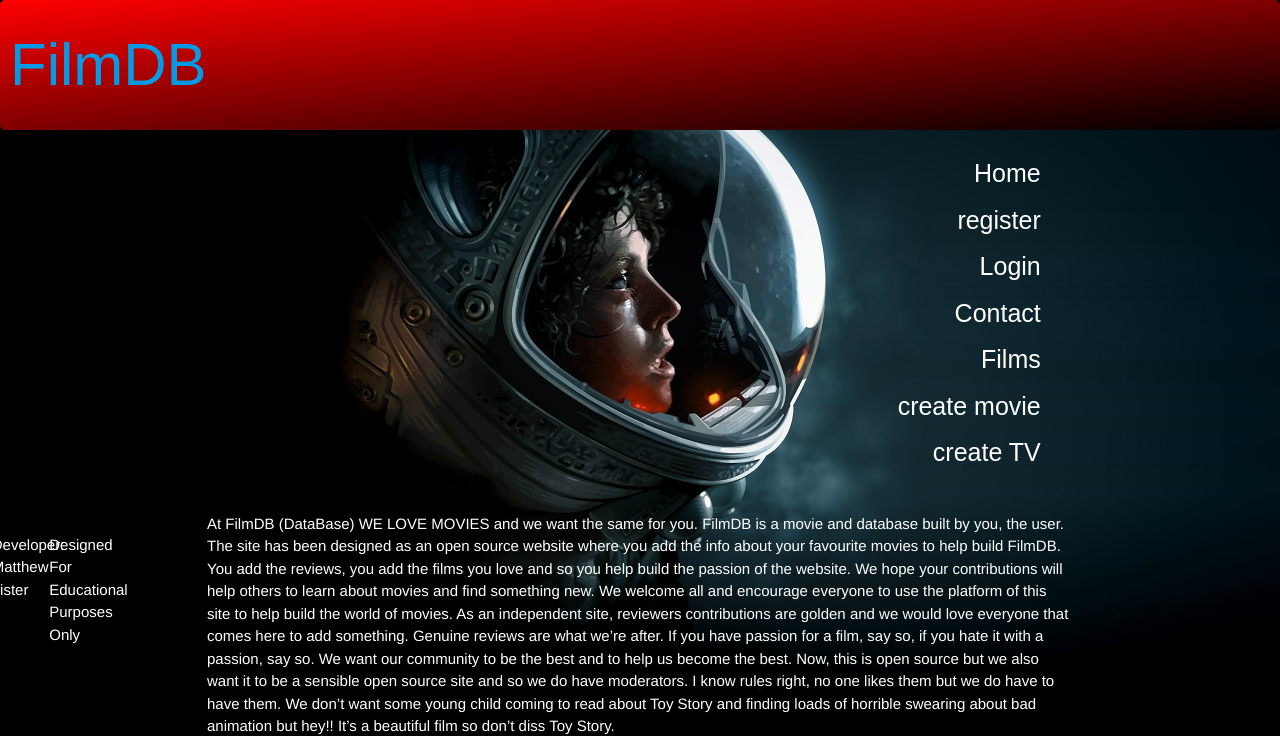
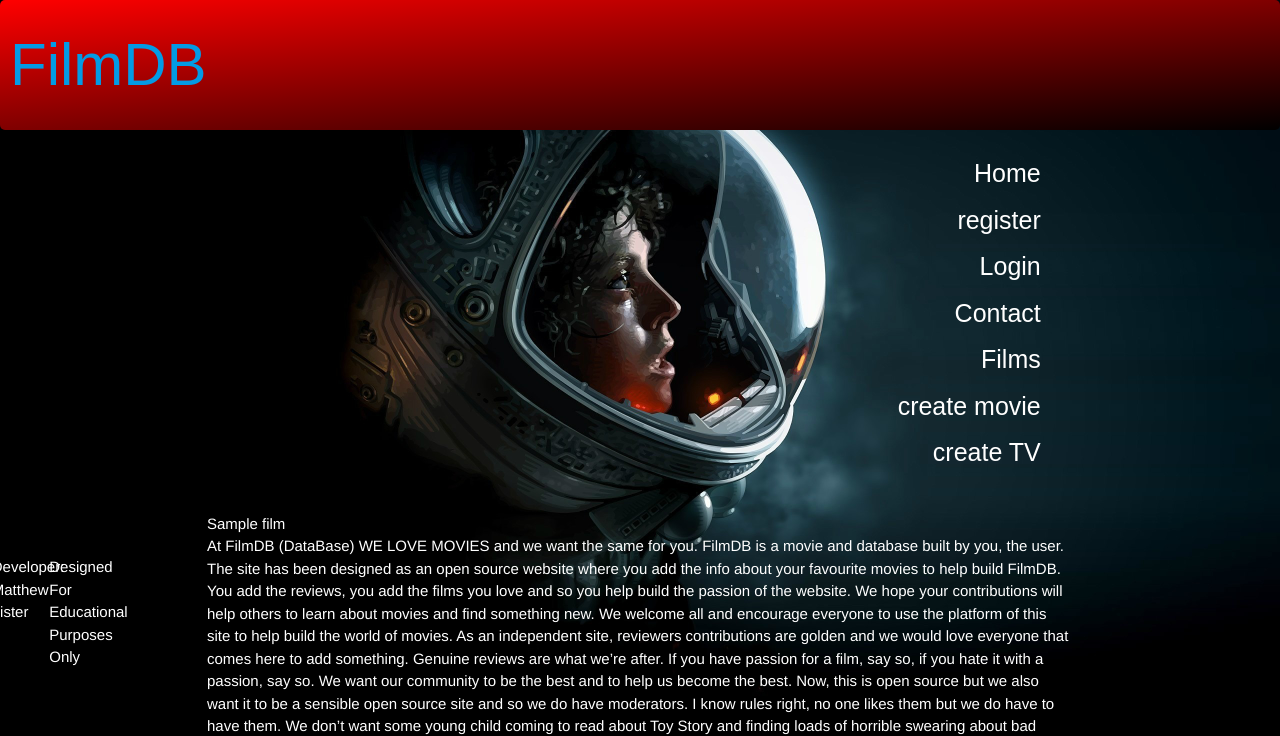
Before and after one commit to Mattlister/FilmDBMain, a Flask app: page / in a window 1280 px wide. Shown: the top 736 px of the page. Run offline with Flask 2, Linux system fonts and the light colour scheme; a database or web service that is not in the repository returns one stand-in record (values such as "Sample title"); some libraries are stand-ins or nearby versions; some web fonts are replaced.

Commit message:
Changes to fix mongo issues

```diff
--- a/app.py
+++ b/app.py
@@ -3,15 +3,14 @@ from flask import Flask, render_template, url_for, request, session, redirect
 from flask_pymongo import PyMongo
 import bcrypt
 from bson.objectid import ObjectId
-from os import path
-if path.exists('env.py'):
+if os.path.exists('env.py'):
     import env
 
 
 app = Flask(__name__)
 
+app.config["MONGO_DBNAME"] = os.environ.get("MONGO_DBNAME")
 app.config["MONGO_URI"] = os.environ.get("MONGO_URI")
-app.config["MONGO_DBNAME"] = os.environ.get("MONGO_DBNAME")
 # Secret Key value
 app.config["SECRET_KEY"] = os.environ.get("SECRET_KEY")
 
@@ -24,7 +23,7 @@ def index():
     if 'username' in session:
            return 'You are logged in as ' + session['username']
 
-    return render_template('pages/index.html')
+    return render_template('pages/index.html', films=mongo.db.films.find())
 
 
 
@@ -62,7 +61,7 @@ def register():
 @app.route("/createmovie", methods=['GET', 'POST'])
 def createmovie():
     if request.method == "POST":
-        film_data = mongo.db.FilmData
+        film_data = mongo.db.films
         print(film_data)
         film_data.insert_one(request.form.to_dict())
         return render_template("pages/createmovie.html")
@@ -74,7 +73,7 @@ def createmovie():
 def createtv():
     if request.method == "POST":
         film_data = mongo.db.TVData
-        print(film_data)
+        print(mongo.db.TVData)
         film_data.insert_one(request.form.to_dict())
         return render_template("pages/createtv.html")
 
--- a/templates/pages/index.html
+++ b/templates/pages/index.html
@@ -2,6 +2,9 @@
 {% extends "layout/base.html" %}
 {% block content %}
 
+{% for film in films %}
+{{ film.filmname }}
+{% endfor %}
 
 <p> At FilmDB (DataBase) WE LOVE MOVIES and we want the same for you.
 
```
Also changed, not shown: requirements.txt (+15 -13 lines).
